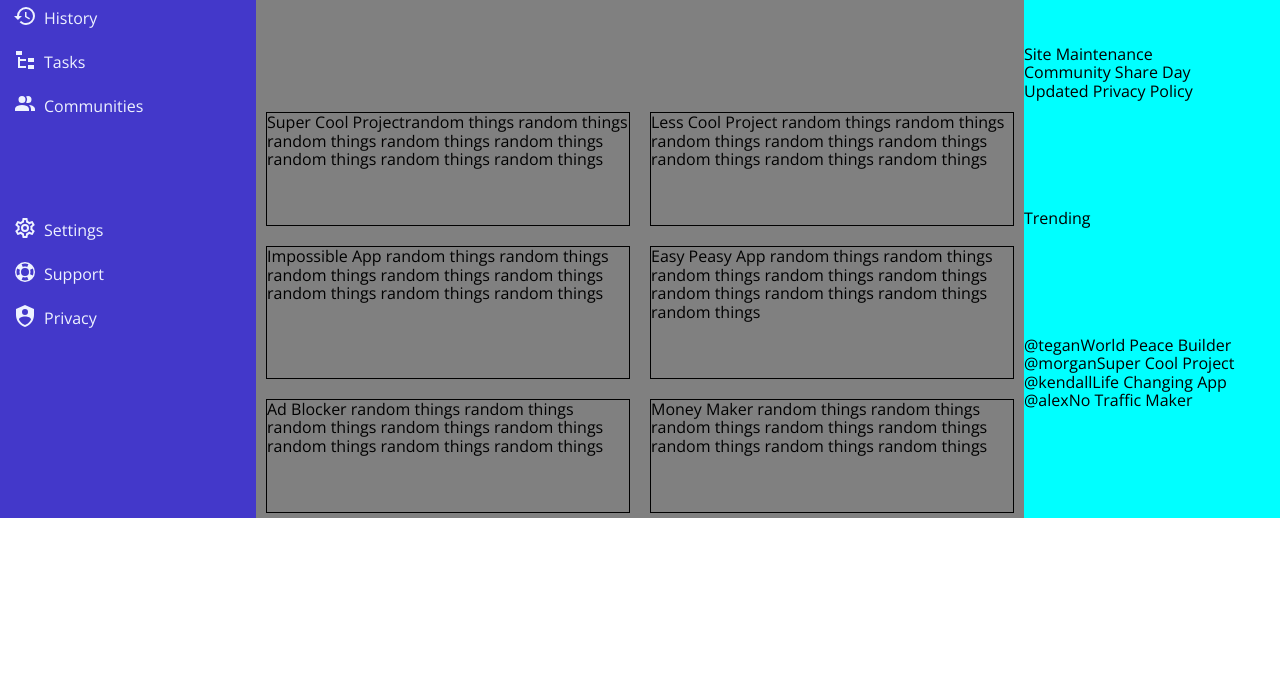
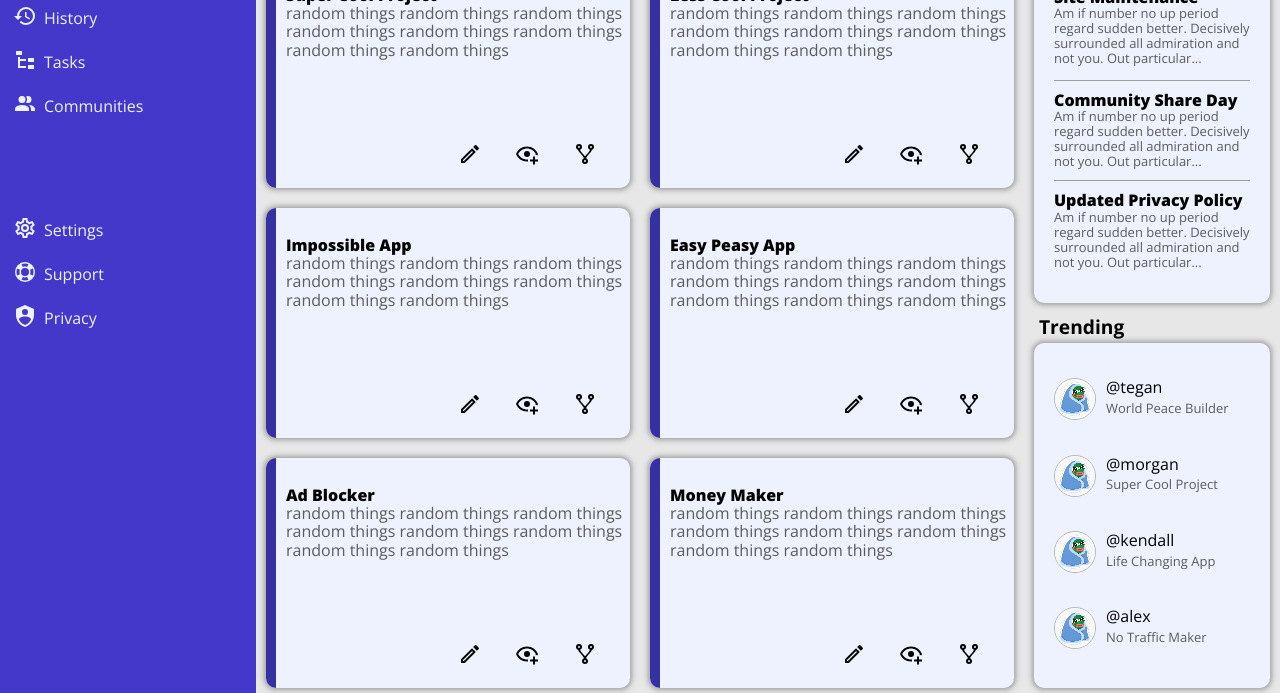
Before and after one commit to reda777/ADMIN-DASHBOARD, a plain HTML site: page index.html in a window 1280 px wide. Shown: the part 282-975 px from the top of the page. Before the commit the page ends 800 px from the top, so only its background shows below. Drawn offline with Linux system fonts and the light colour scheme.

Commit message:
Finish the site design

```diff
--- a/index.html
+++ b/index.html
@@ -51,27 +51,104 @@
     <div class="main">
         <div class="main-head">Your Projects</div>
         <div class="main-cards">
-            <div><span class="main-title">Super Cool Project</span><span class="main-text">random things random things random things random things random things random things random things random things</span><span class="star-favorite"></span><span class="eye-viewed"></span><span class="fork"></span></div>
-            <div><span class="main-title">Less Cool Project</span><span class="main-text"> random things random things random things random things random things random things random things random things</span><span class="star-favorite"></span><span class="eye-viewed"></span><span class="fork"></span></div>
-            <div><span class="main-title">Impossible App</span><span class="main-text"> random things random things random things random things random things random things random things random things</span><span class="star-favorite"></span><span class="eye-viewed"></span><span class="fork"></span></div>
-            <div><span class="main-title">Easy Peasy App</span><span class="main-text"> random things random things random things random things random things random things random things random things random things</span><span class="star-favorite"></span><span class="eye-viewed"></span><span class="fork"></span></div>
-            <div><span class="main-title">Ad Blocker</span><span class="main-text"> random things random things random things random things random things random things random things random things</span><span class="star-favorite"></span><span class="eye-viewed"></span><span class="fork"></span></div>
-            <div><span class="main-title">Money Maker</span><span class="main-text"> random things random things random things random things random things random things random things random things</span><span class="star-favorite"></span><span class="eye-viewed"></span><span class="fork"></span></div>
+            <div class="card">
+                <div class="side-line"></div>
+                <div class="main-title">Super Cool Project</div>
+                <div class="main-text">random things random things random things random things random things random
+                    things random things random things</div>
+                <div class="edit"><img src="images/pencil-outline.svg" alt="edit-button"></div>
+                <div class="eye-viewed"><img src="images/eye-plus-outline.svg" alt="mark-as-viewed"></div>
+                <div class="fork"><img src="images/source-fork.svg" alt="fork"></div>
+            </div>
+            <div class="card">
+                <div class="side-line"></div>
+                <div class="main-title">Less Cool Project</div>
+                <div class="main-text"> random things random things random things random things random things random
+                     things random things random things</div>
+                <div class="edit"><img src="images/pencil-outline.svg" alt="edit-button"></div>
+                <div class="eye-viewed"><img src="images/eye-plus-outline.svg" alt="mark-as-viewed"></div>
+                <div class="fork"><img src="images/source-fork.svg" alt="fork"></div>
+            </div>
+            <div class="card">
+                <div class="side-line"></div>
+                <div class="main-title">Impossible App</div>
+                <div class="main-text"> random things random things random things random things random things random
+                     things random things random things</div>
+                <div class="edit"><img src="images/pencil-outline.svg" alt="edit-button"></div>
+                <div class="eye-viewed"><img src="images/eye-plus-outline.svg" alt="mark-as-viewed"></div>
+                <div class="fork"><img src="images/source-fork.svg" alt="fork"></div>
+            </div>
+            <div class="card">
+                <div class="side-line"></div>
+                <div class="main-title">Easy Peasy App</div>
+                <div class="main-text"> random things random things random things random things random things random
+                     things random things random things random things</div>
+                <div class="edit"><img src="images/pencil-outline.svg" alt="edit-button"></div>
+                <div class="eye-viewed"><img src="images/eye-plus-outline.svg" alt="mark-as-viewed"></div>
+                <div class="fork"><img src="images/source-fork.svg" alt="fork"></div>
+            </div>
+            <div class="card">
+                <div class="side-line"></div>
+                <div class="main-title">Ad Blocker</div>
+                <div class="main-text"> random things random things random things random things random things random
+                     things random things random things</div>
+                <div class="edit"><img src="images/pencil-outline.svg" alt="edit-button"></div>
+                <div class="eye-viewed"><img src="images/eye-plus-outline.svg" alt="mark-as-viewed"></div>
+                <div class="fork"><img src="images/source-fork.svg" alt="fork"></div>
+            </div>
+            <div class="card">
+                <div class="side-line"></div>
+                <div class="main-title">Money Maker</div>
+                <div class="main-text"> random things random things random things random things random things random
+                     things random things random things</div>
+                <div class="edit"><img src="images/pencil-outline.svg" alt="edit-button"></div>
+                <div class="eye-viewed"><img src="images/eye-plus-outline.svg" alt="mark-as-viewed"></div>
+                <div class="fork"><img src="images/source-fork.svg" alt="fork"></div>
+            </div>
         </div>
     </div>
     <div class="sidebar-right">
         <div class="announcement-head">Announcements</div>
         <div class="announcement-cards">
-            <div><span class="announcement-title">Site Maintenance</span><span class="announcement-text"></span></div>
-            <div><span class="announcement-title">Community Share Day</span><span class="announcement-text"></span></div>
-            <div><span class="announcement-title">Updated Privacy Policy</span><span class="announcement-text"></span></div>
+            <div>
+                <div class="announcement-title">Site Maintenance</div>
+                <div class="announcement-text">Am if number no up period regard sudden better. Decisively surrounded
+                     all admiration and not you. Out particular...
+                </div>
+            </div>
+            <div>
+                <div class="announcement-title">Community Share Day</div>
+                <div class="announcement-text">Am if number no up period regard sudden better. Decisively surrounded
+                    all admiration and not you. Out particular...</div>
+            </div>
+            <div>
+                <div class="announcement-title">Updated Privacy Policy</div>
+                <div class="announcement-text">Am if number no up period regard sudden better. Decisively surrounded
+                    all admiration and not you. Out particular...</div>
+            </div>
         </div>
         <div class="trending-head">Trending</div>
         <div class="trending-cards">
-            <div><span class="trending-icon"></span><span class="trending-name">@tegan</span><span class="trending-description">World Peace Builder</span></div>
-            <div><span class="trending-icon"></span><span class="trending-name">@morgan</span><span class="trending-description">Super Cool Project</span></div>
-            <div><span class="trending-icon"></span><span class="trending-name">@kendall</span><span class="trending-description">Life Changing App</span></div>
-            <div><span class="trending-icon"></span><span class="trending-name">@alex</span><span class="trending-description">No Traffic Maker</span></div>
+            <div>
+                <div class="trending-icon"><img src="images/pepethefrog.jpg" alt="profile picture"></div>
+                <div class="trending-name">@tegan</div>
+                <div class="trending-description">World Peace Builder</div>
+            </div>
+            <div>
+                <div class="trending-icon"><img src="images/pepethefrog.jpg" alt="profile picture"></div>
+                <div class="trending-name">@morgan</div>
+                <div class="trending-description">Super Cool Project</div>
+            </div>
+            <div>
+                <div class="trending-icon"><img src="images/pepethefrog.jpg" alt="profile picture"></div>
+                <div class="trending-name">@kendall</div>
+                <div class="trending-description">Life Changing App</div>
+            </div>
+            <div>
+                <div class="trending-icon"><img src="images/pepethefrog.jpg" alt="profile picture"></div>
+                <div class="trending-name">@alex</div>
+                <div class="trending-description">No Traffic Maker</div>
+            </div>
         </div>
     </div>
 </body>
--- a/style.css
+++ b/style.css
@@ -5,8 +5,8 @@
 body{
     display: grid;
     grid-template-columns: 1fr 3fr 1fr;
-    grid-template-rows: 1fr 3fr;
-    height: 100vh;
+    grid-template-rows: 1fr 2fr 2fr;
+    min-height: 100vh;
     font-family: "OpenSans", Arial, Helvetica, sans-serif;
 }
 /*********** header **********/
@@ -14,7 +14,7 @@ body{
     grid-column: 2/4;
     display: grid;
     grid-template-columns: 2fr 1fr;
-    box-shadow: 0px 5px 5px 0px rgba(90, 89, 89, 0.75);
+    box-shadow: 0px 0px 5px 2px rgba(90, 89, 89, 0.2);
     position: relative;
 }
 
@@ -107,7 +107,7 @@ body{
 /********** sidebar left side *********/
 .sidebar-left{
     grid-column: 1/2;
-    grid-row: 1/3;
+    grid-row: 1/4;
     background-color: #4338ca;
     color: #eef2ff;
 
@@ -115,6 +115,8 @@ body{
     grid-template-columns: 1fr;
     align-content: start;
     gap: 10vh;
+    position: relative;
+    z-index: 1;
 }
 .dashboard{
     height: 50px;
@@ -151,28 +153,159 @@ body{
 /***** main(cards and "your project") ********/
 .main{
     grid-column: 2/3;
-    background-color: gray;
+    grid-row: 2/4;
+    background-color: #e7e7e7;
 
     display: grid;
     grid-template-columns: 1fr;
+    grid-template-rows: 40px 1fr;
     padding: 5px 10px;
 }
 .main-head{
-
+    align-self: end;
+    font-weight: 700;
+    font-size: larger;
+    margin-bottom: 5px;
 }
 .main-cards{
     display: grid;
-    grid-template-columns: repeat(auto-fit,minmax(250px,1fr));
+    grid-template-columns: repeat(auto-fit,minmax(300px ,1fr));
     gap: 20px;
 }
-.main-cards > div{
-    border: 1px solid black;
+.card{
+    min-height: 230px;
+    max-height: 250px;
+    background-color: #eef2ff;
+    border-radius: 10px;
+    position: relative;
+    display: grid;
+    grid-template-columns: 20px 3fr 1fr 1fr 1fr;
+    grid-template-rows: 1fr 3fr 1fr;
+    box-shadow: 0px 0px 5px 2px rgba(90, 89, 89, 0.5);
 }
+.card .side-line{
+    background-color: #3730a3;
+    width: 10px;
+    height: 100%;
+    border-radius: 10px 0 0 10px;
+    grid-column: 1/2;
+    grid-row: span 3;
+}
+.card .main-title{
+    grid-column: 2/span 4;
+    align-self: end;
+    font-weight: 800;
+    font-size: medium;
+}
+.card .main-text{
+    grid-column: 2/span 4;
+    color: #5c5c5c;
+}
+.card .edit{
+    grid-column: 3/4;
+}
+.edit img:hover{
+    background-color: #e0e7ff;
+    border-radius: 5px;
+    cursor: pointer;
+}
+.card .eye-viewed{
+    grid-column: 4/5;
+}
+.eye-viewed img:hover{
+    background-color: #e0e7ff;
+    border-radius: 5px;
+    cursor: pointer;
+}
+.card .fork{
+    grid-column: 5/6;
+}
+.fork img:hover{
+    background-color: #e0e7ff;
+    border-radius: 5px;
+    cursor: pointer;
+}
+
 /******* sidebar right side **********/
 .sidebar-right{
     grid-column: 3/4;
-    background-color: aqua;
-
+    grid-row: 2/4;
+    background-color: #e7e7e7;
     display: grid;
     grid-template-columns: 1fr;
+    grid-template-rows: 40px 1fr 40px 1fr;
+    padding: 5px 10px;
 }
+.sidebar-right .announcement-head{
+    align-self: end;
+    font-weight: 700;
+    font-size: larger;
+    grid-row: 1/2;
+    margin: 5px;
+}
+.sidebar-right .announcement-cards{
+    grid-row: 2/3;
+    background-color: #eef2ff;
+    border-radius: 10px;
+    box-shadow: 0px 0px 5px 2px rgba(90, 89, 89, 0.5);
+    display: grid;
+    grid-template-columns: 1fr;
+    grid-template-rows: 1fr 1fr 1fr;
+    padding: 20px;
+}
+.announcement-cards > div{
+    padding: 10px 0;
+}
+.announcement-cards > div:nth-child(2){
+    border-top: 1px solid #9e9e9e;
+    border-bottom: 1px solid #9e9e9e;
+}
+.announcement-cards .announcement-title{
+    font-weight: 800;
+    font-size: medium;
+}
+.announcement-cards .announcement-text{
+    color: #5c5c5c;
+    font-size: small;
+}
+.sidebar-right .trending-head{
+    align-self: end;
+    font-weight: 700;
+    font-size: larger;
+    grid-row: 3/4;
+    margin: 5px;
+}
+.sidebar-right .trending-cards{
+    grid-row: 4/5;
+    background-color: #eef2ff;
+    border-radius: 10px;
+    box-shadow: 0px 0px 5px 2px rgba(90, 89, 89, 0.5);
+    display: grid;
+    grid-template-columns: 1fr;
+    grid-template-rows: 1fr 1fr 1fr 1fr;
+    align-items: center;
+    padding: 20px;
+}
+.sidebar-right .trending-cards > div{
+    display: grid;
+    grid-template-columns: max-content 1fr;
+    grid-template-rows: 1fr 1fr;
+}
+.sidebar-right .trending-icon{
+    grid-row: 1/3;
+    margin-right: 10px;
+}
+.sidebar-right .trending-name{
+    grid-row: 1/2;
+}
+.sidebar-right .trending-description{
+    grid-row: 2/3;
+    color: #5c5c5c;
+    font-size: small;
+}
+.sidebar-right .trending-icon img{
+    height: 40px;
+    border: 1px solid rgb(184, 183, 183);
+    border-radius: 50%;
+    image-rendering: pixelated;
+}
```
